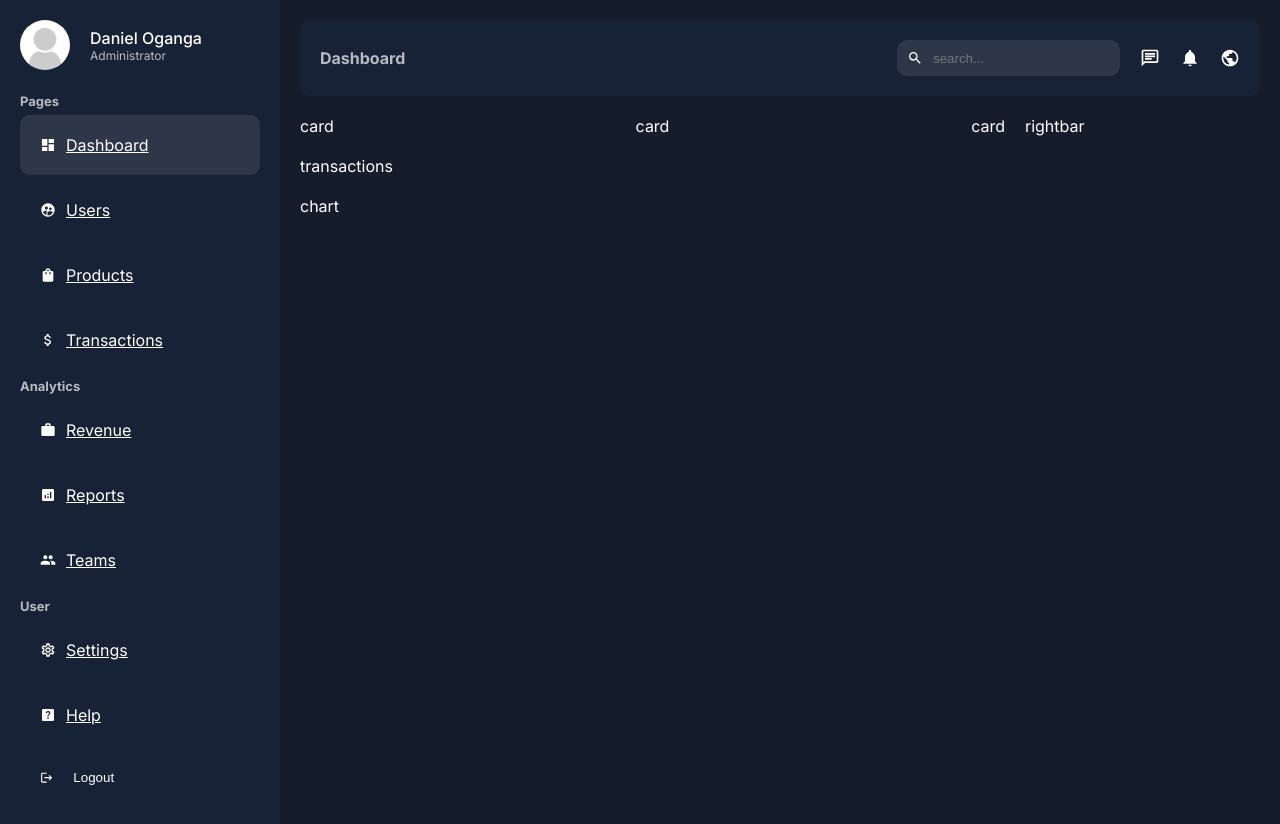
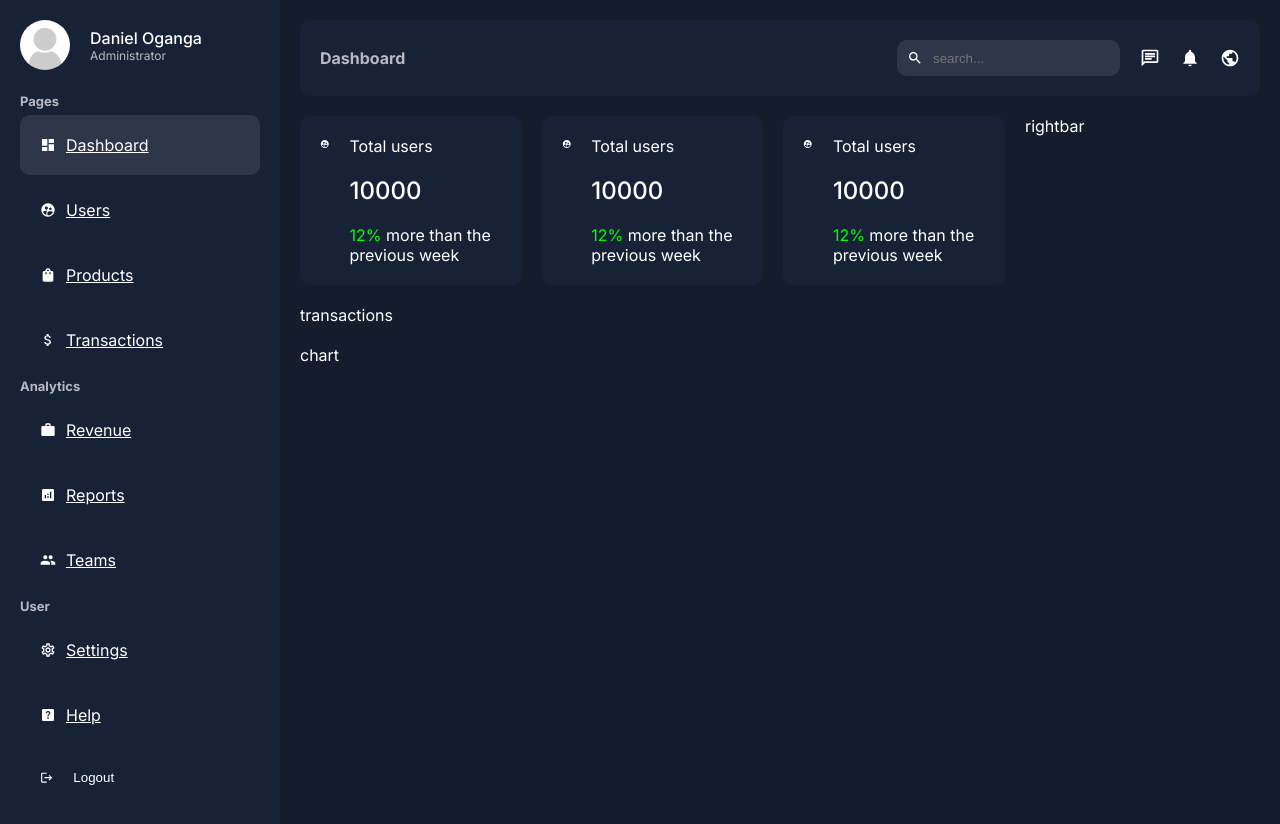
Before and after one commit to manlikeganga19/dashboard, a Next.js app: page /dashboard in a window 1280 px wide. Shown: the top 824 px of the page. Built offline with nearby package versions, Linux system fonts and the light colour scheme.

Commit message:
display card

```diff
--- a/app/ui/dashboard/card/card.jsx
+++ b/app/ui/dashboard/card/card.jsx
@@ -1,8 +1,21 @@
 import React from "react";
 import styles from "./card.module.css";
+import { MdSupervisedUserCircle } from "react-icons/md";
 
 const card = () => {
-  return <div className={styles.container}>card</div>;
+  return (
+    <div className={styles.container}>
+      <MdSupervisedUserCircle sixe={24} />
+      <div className={styles.texts}>
+        <span className={styles.tilte}>Total users</span>
+        <span className={styles.number}> 10000</span>
+        <span clasName={styles.detail}>
+          <span className={styles.positive}>12%</span> more than the previous
+          week
+        </span>
+      </div>
+    </div>
+  );
 };
 
 export default card;
--- a/app/ui/dashboard/card/card.module.css
+++ b/app/ui/dashboard/card/card.module.css
@@ -1,3 +1,31 @@
-.container{
-
+.container {
+  background-color: var(--bgSoft);
+  padding: 20px;
+  border-radius: 10px;
+  display: flex;
+  gap: 20px;
+  cursor: pointer;
+  width: 100%;
 }
+.container:hover{
+    background-color: #2e374a;
+}
+.texts {
+  display: flex;
+  flex-direction: column;
+  gap: 20px;
+}
+.number {
+  font-size: 24px;
+  font-weight: 500;
+}
+.detail {
+  font-size: 14px;
+  font-weight: 300;
+}
+.positive {
+  color: lime;
+}
+.negative {
+  color: red;
+}
```
